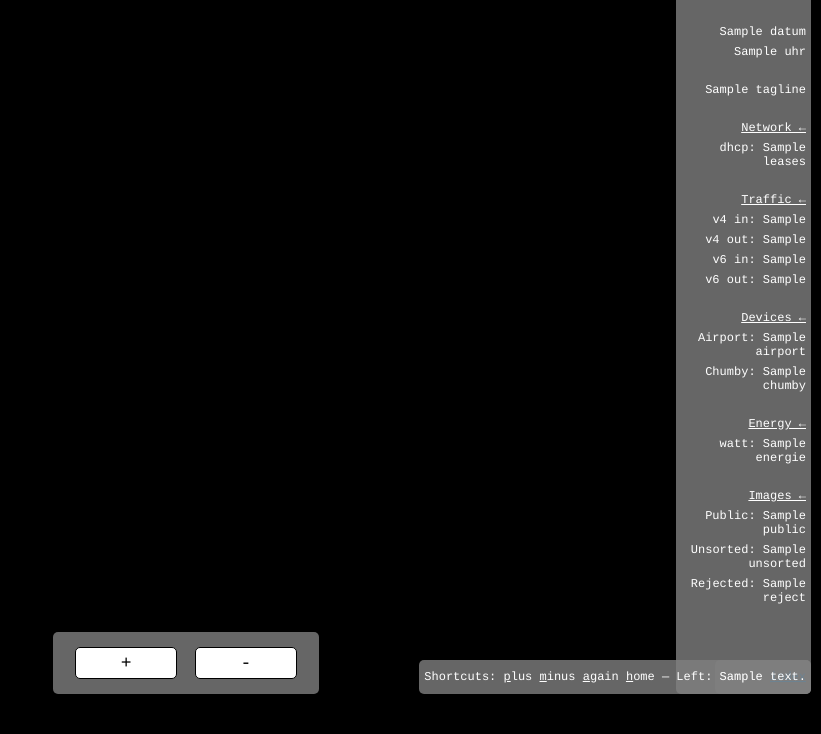
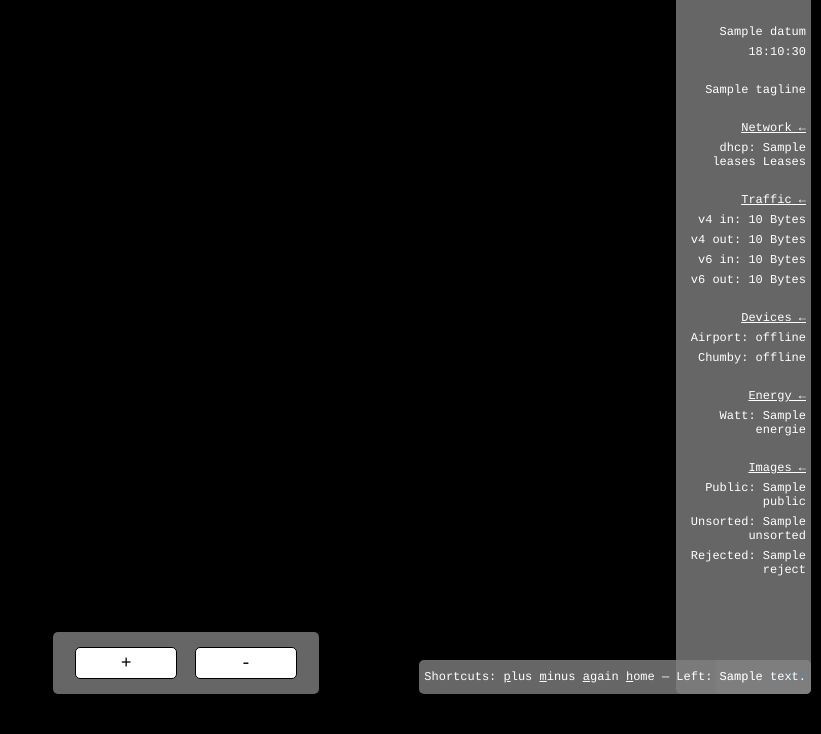
Before and after one commit to spookey/fnordpad, a Python web app: template app/templates/main.html in a window 1280 px wide; the page is wider, and only the part inside the window is pictured. Shown: the part 66-800 px from the top of that part, without its empty margins (459-1280 px from the left). Run offline with Jinja, Linux system fonts and the light colour scheme; the template is opened without the code that fills it: most values are stand-ins (such as "Sample title", 1, 10 or a date in 2020); some web fonts are replaced.

Commit message:
javascript Uhrzeit

```diff
--- a/app/static/start.js
+++ b/app/static/start.js
@@ -35,6 +35,35 @@ function shortcuts()
     }
 }
 
+function setclock()
+{
+    var clock = document.getElementById('clock');
+    var interval = setInterval(function ()
+    {
+        var time = new Date();
+        var hours = time.getHours();
+        var minutes = time.getMinutes();
+        var seconds = time.getSeconds();
+        if (hours < 10)
+        {
+            hours = '0' + hours;
+        }
+        if (minutes < 10)
+        {
+            minutes = '0' + minutes;
+        }
+        if (seconds < 10)
+        {
+            seconds = '0' + seconds;
+        }
+        if(typeof(clock) != 'undefined' && clock != null)
+        {
+            clock.innerHTML = hours + ':' + minutes + ':' + seconds;
+        }
+    }, 100);
+
+}
+
 function shifting()
 {
     var img_total = document.getElementsByTagName('img').length;
@@ -57,6 +86,7 @@ function start()
     var start_images = document.getElementById('images');
     var start_sort = document.getElementById('sort');
     var start_error = document.getElementById('error');
+    var clock = document.getElementById('clock');
 
     if(typeof(start_images) != 'undefined' && start_images != null)
     {
@@ -81,6 +111,12 @@ function start()
             window.location.href = '/';
         }, 5000);
     }
+
+    if(typeof(clock) != 'undefined' && clock != null)
+    {
+        setclock();
+    }
+
 }
 
 window.onload = start;
--- a/app/templates/main.html
+++ b/app/templates/main.html
@@ -16,7 +16,7 @@
         </ul>
         <ul>
             {% if status.datum is defined %}<li>{{ status.datum }}</li>{% endif %}
-            {% if status.uhr is defined %}<li>{{ status.uhr }}</li>{% endif %}
+            {% if status.uhr is defined %}<li id="clock">{{ status.uhr }}</li>{% endif %}
         </ul>
 
             {% if status.tagline is defined %}
@@ -30,32 +30,32 @@
                     {% if status.json.leases is defined %}
                     <ul>
                         <li class="heading">Network &larr;</li>
-                        <li>dhcp: {{ status.json.leases }}</li>
+                        <li>dhcp: {{ status.json.leases }} Leases</li>
                     </ul>
                     {% endif %}
 
                     {% if status.json.traffic_v4_in is defined and status.json.traffic_v4_out is defined and status.json.traffic_v6_in is defined and status.json.traffic_v6_out is defined %}
                     <ul>
                         <li class="heading">Traffic &larr;</li>
-                        <li>v4 in: {{ status.json.traffic_v4_in }}</li>
-                        <li>v4 out: {{ status.json.traffic_v4_out }}</li>
-                        <li>v6 in: {{ status.json.traffic_v6_in }}</li>
-                        <li>v6 out: {{ status.json.traffic_v6_out }}</li>
+                        <li>v4 in: {{ status.json.traffic_v4_in|filesizeformat }}</li>
+                        <li>v4 out: {{ status.json.traffic_v4_out|filesizeformat }}</li>
+                        <li>v6 in: {{ status.json.traffic_v6_in|filesizeformat }}</li>
+                        <li>v6 out: {{ status.json.traffic_v6_out|filesizeformat }}</li>
                     </ul>
                     {% endif %}
 
                     {% if status.json.airport is defined and status.json.chumby is defined %}
                     <ul>
                         <li class="heading">Devices &larr;</li>
-                        <li title="{{ status.json.airport }}">Airport: {{ status.json.airport }}</li>
-                        <li title="{{ status.json.chumby }}">Chumby: {{ status.json.chumby }}</li>
+                        <li title="{{ status.json.airport }}">Airport: {{ 'online' if status.json.airport == 1 else 'offline' }}</li>
+                        <li title="{{ status.json.chumby }}">Chumby: {{ 'online' if status.json.chumby == 1 else 'offline' }}</li>
                     </ul>
                     {% endif %}
 
                     {% if status.json.energie is defined %}
                     <ul>
                         <li class="heading">Energy &larr;</li>
-                        <li>watt: {{ status.json.energie }}</li>
+                        <li>Watt: {{ status.json.energie }}</li>
                     </ul>
                     {% endif %}
 
```
